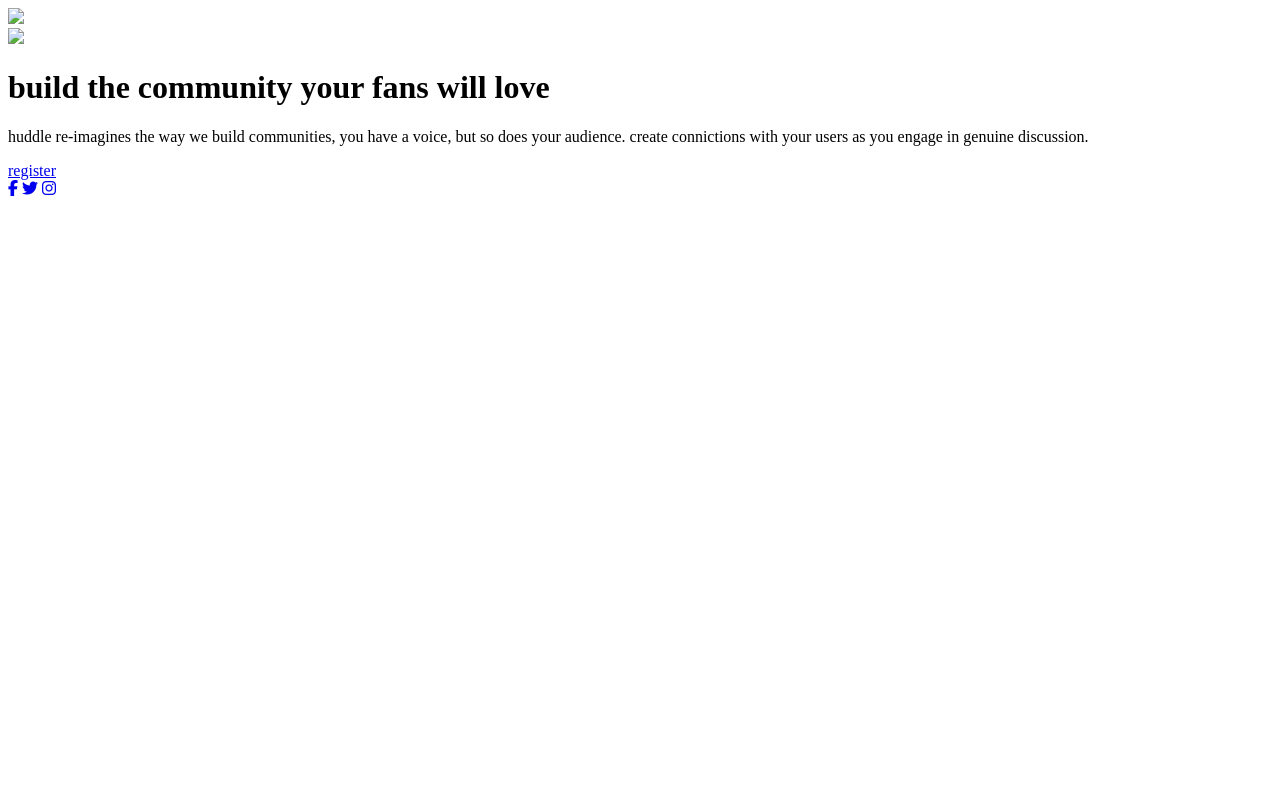
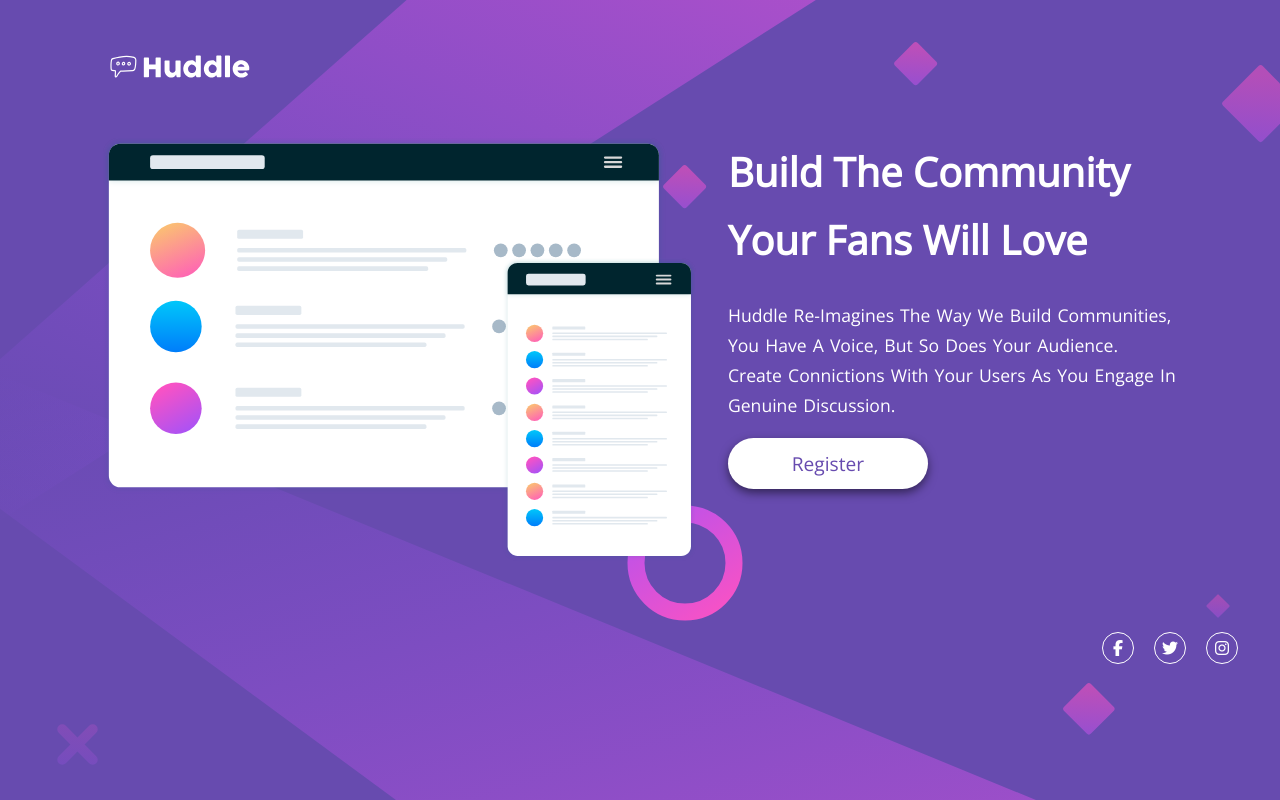
Before and after one commit to ZainFantastic/huddle_landing_page, a plain HTML site: page index.html in a window 1280 px wide. Drawn offline with nearby package versions, Linux system fonts and the light colour scheme; the site is published under a folder, as on GitHub Pages, so addresses that start at the root find nothing.

Commit message:
edited the path for css & images again

```diff
--- a/index.html
+++ b/index.html
@@ -6,8 +6,8 @@
   <link rel="preconnect" href="https://fonts.gstatic.com">
   <link href="https://fonts.googleapis.com/css2?family=Open+Sans&family=Poppins:wght@400;600&display=swap" rel="stylesheet">
   <script src="https://kit.fontawesome.com/25f3901711.js" crossorigin="anonymous"></script>
-  <link rel="stylesheet" href="/style/page-style.css">
-  <link rel="stylesheet" href="/style/preset.css">
+  <link rel="stylesheet" href="style/page-style.css">
+  <link rel="stylesheet" href="style/preset.css">
   <title>Huddle landing page with single introductory section</title>
   </style>
 </head>
@@ -16,14 +16,14 @@
 <div class="wrapper">
   <header>
     <div class="container">
-     <img src="/images/logo.svg">
+     <img src="images/logo.svg">
    </div>
   </header>
 
   <main>
     <div class="container">
       <div class="mockup">
-        <img src="/images/illustration-mockups.svg">
+        <img src="images/illustration-mockups.svg">
       </div>
 
       <div class="text">
```
